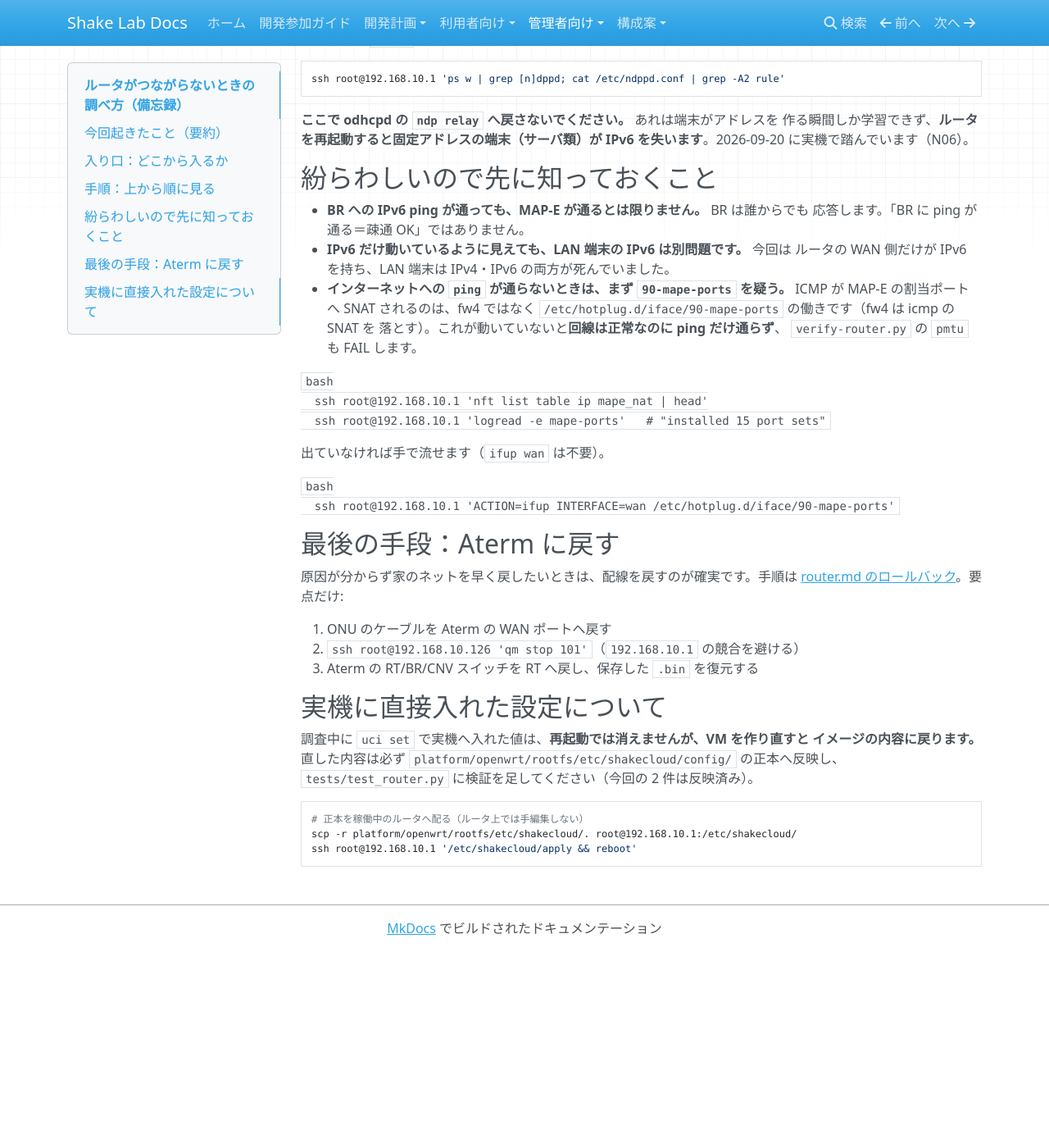
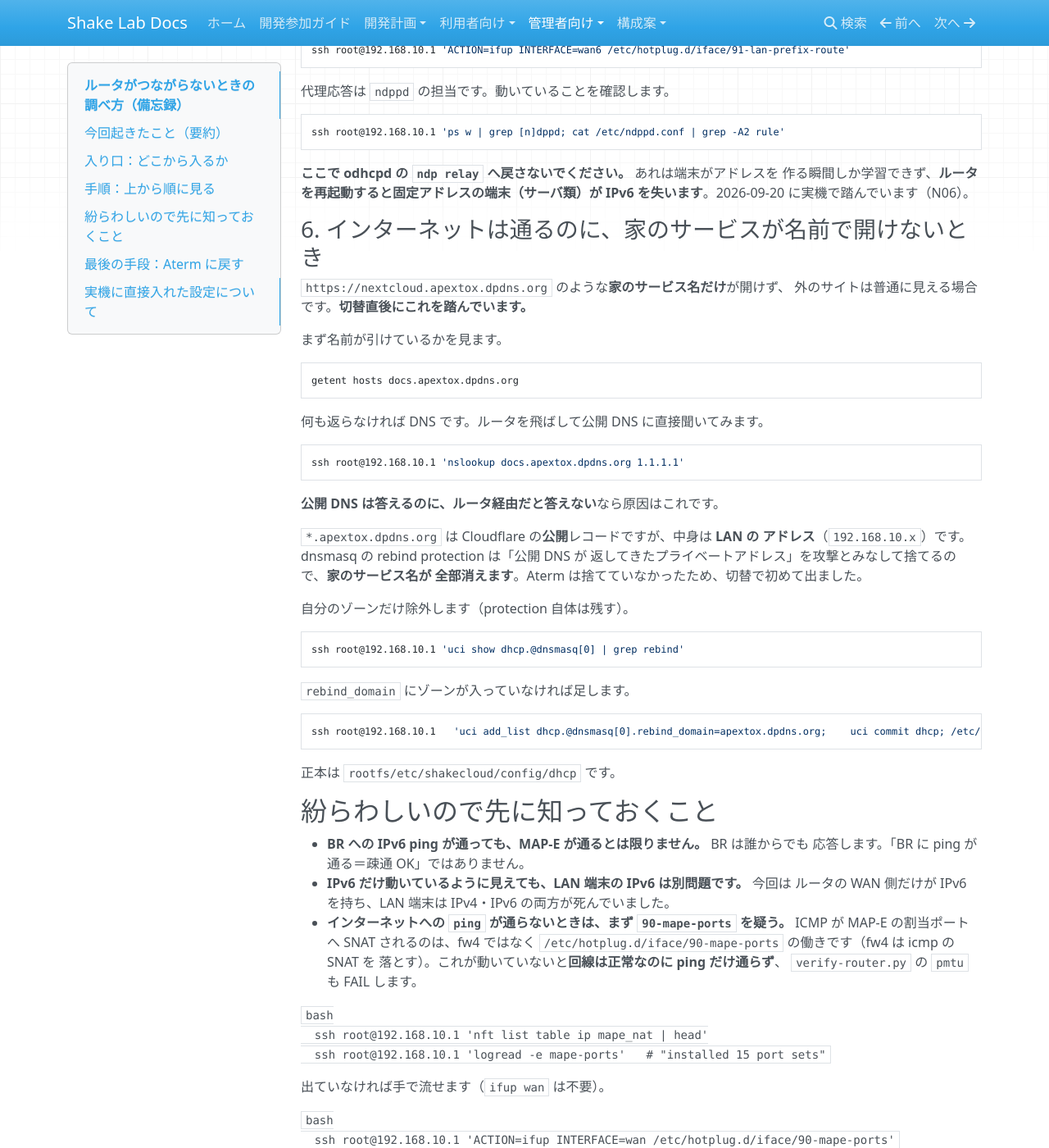
Before and after one commit to rurutheGeek/shake-cloud, an MkDocs documentation site: the page built from docs/operations/router-troubleshooting.md, in a window 1280 px wide and 1400 px high, scrolled down 2887 px. Shown: the whole window at 82% size. Built offline with MkDocs 1.6.1, drawn with Linux system fonts in a browser that asks for light colours; nearby versions of some CDN libraries; a script that is not in the unit is left out; before the commit the page ends 4047 px from its top, so only the background shows below that; some of the changed text lies outside the part shown.

Commit message:
fix(router): LANから*.apextox.dpdns.orgが引けないのを直す
dnsmasqのrebind protectionが、公開DNSの返すLANアドレスを捨てていた。
protectionは残し、自分のゾーンだけrebind_domainで除外する。

Co-Authored-By: Claude Opus 5 <noreply@anthropic.com>

````diff
--- a/docs/operations/router-troubleshooting.md
+++ b/docs/operations/router-troubleshooting.md
@@ -16,6 +16,7 @@ Aterm から router-01 へ切り替えた直後、**IPv4 が一切通らず、IP
 | 2 | LAN 端末が IPv6 を取れない | `dhcp.wan6` が `master '1'` だけで、relay のモードが無かった | `dhcp` に 3 行 |
 | 3 | インターネットへ ping が通らない | fw4 が icmp の SNAT を落とし、割当外の ICMP id で出ていた | `90-mape-ports` を有効化 |
 | 4 | 再起動後、固定アドレスの端末だけ IPv6 を失う | odhcpd の `ndp relay` が端末のアドレス作成時しか学習しない | `ndppd` へ差し替え |
+| 5 | ネットは通るのに家のサービスが名前で開けない | dnsmasq の rebind protection が公開 DNS の返すプライベート IP を捨てていた | `rebind_domain` に自分のゾーンを足す |
 
 いずれも**ルータ自身は正常に見える**のが厄介な点です。インターフェースは UP、
 アドレスも付き、ログにもエラーが出ません。
@@ -157,6 +158,44 @@ ssh root@192.168.10.1 'ps w | grep [n]dppd; cat /etc/ndppd.conf | grep -A2 rule'
 作る瞬間しか学習できず、**ルータを再起動すると固定アドレスの端末（サーバ類）が
 IPv6 を失います**。2026-09-20 に実機で踏んでいます（N06）。
 
+### 6. インターネットは通るのに、家のサービスが名前で開けないとき
+
+`https://nextcloud.apextox.dpdns.org` のような**家のサービス名だけ**が開けず、
+外のサイトは普通に見える場合です。**切替直後にこれを踏んでいます。**
+
+まず名前が引けているかを見ます。
+
+```bash
+getent hosts docs.apextox.dpdns.org
+```
+
+何も返らなければ DNS です。ルータを飛ばして公開 DNS に直接聞いてみます。
+
+```bash
+ssh root@192.168.10.1 'nslookup docs.apextox.dpdns.org 1.1.1.1'
+```
+
+**公開 DNS は答えるのに、ルータ経由だと答えない**なら原因はこれです。
+
+`*.apextox.dpdns.org` は Cloudflare の**公開**レコードですが、中身は **LAN の
+アドレス**（`192.168.10.x`）です。dnsmasq の rebind protection は「公開 DNS が
+返してきたプライベートアドレス」を攻撃とみなして捨てるので、**家のサービス名が
+全部消えます**。Aterm は捨てていなかったため、切替で初めて出ました。
+
+自分のゾーンだけ除外します（protection 自体は残す）。
+
+```bash
+ssh root@192.168.10.1 'uci show dhcp.@dnsmasq[0] | grep rebind'
+```
+
+`rebind_domain` にゾーンが入っていなければ足します。
+
+```bash
+ssh root@192.168.10.1   'uci add_list dhcp.@dnsmasq[0].rebind_domain=apextox.dpdns.org;    uci commit dhcp; /etc/init.d/dnsmasq restart'
+```
+
+正本は `rootfs/etc/shakecloud/config/dhcp` です。
+
 ## 紛らわしいので先に知っておくこと
 
 - **BR への IPv6 ping が通っても、MAP-E が通るとは限りません。** BR は誰からでも
````
Also changed, not shown: docs/development/N06-router.md (+4 -0 lines), docs/operations/router.md (+8 -0 lines), 2 other files.
